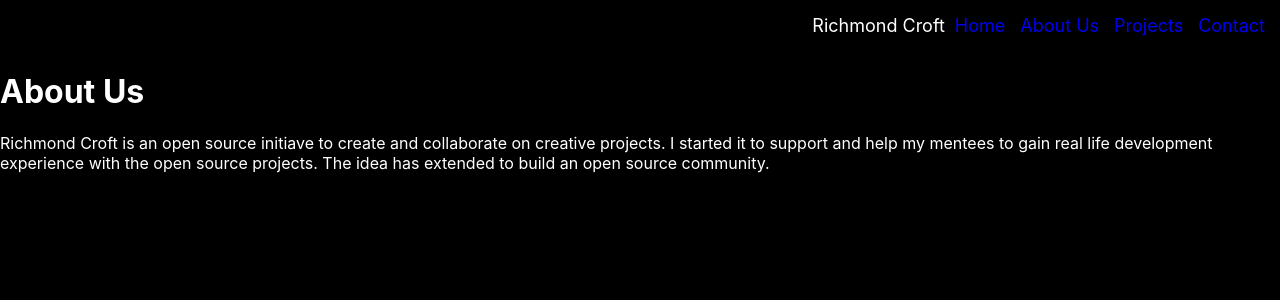
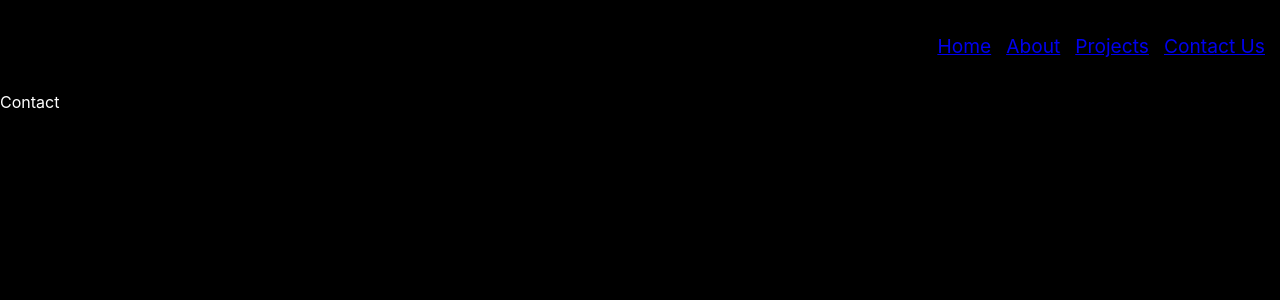
Before and after one commit to RichmondCroft/richmondcroft.com, a React (Create React App) app: page /contact in a window 1280 px wide. Shown: the top 300 px of the page. Built offline with nearby package versions, Linux system fonts and the light colour scheme.

Commit message:
Added react-router

```diff
--- a/src/Body/HomeTabDisplay/index.js
+++ /dev/null
@@ -1,12 +0,0 @@
-export default function HomeTabDisplay(){
-    return(
-        <div>
-            <h1>About Us</h1>
-            Richmond Croft is an open source initiave to
-            create and collaborate on creative projects. I started
-            it to support and help my mentees to gain real life development
-            experience with the open source projects. The idea has extended to
-            build an open source community.
-        </div>
-    )
-}
--- a/src/Header/About/index.js
+++ b/src/Header/About/index.js
@@ -1,9 +1,12 @@
 export default function About(){
     return(
-        <li>
-            <a href="#">
-            About Us
-            </a>
-            </li>
+        <div>
+            <h1>About Us</h1>
+            Richmond Croft is an open source initiave to
+            create and collaborate on creative projects. I started
+            it to support and help my mentees to gain real life development
+            experience with the open source projects. The idea has extended to
+            build an open source community.
+        </div>
     )
     }
--- a/src/Header/Contact/index.js
+++ b/src/Header/Contact/index.js
@@ -1,9 +1,5 @@
 export default function Contact(){
     return(
-        <li>
-            <a href="#">
-            Contact
-            </a>
-            </li>
+        <div>Contact</div>
     )
 }
--- a/src/Header/Home/index.js
+++ b/src/Header/Home/index.js
@@ -1,7 +1,5 @@
 export default function Home(){
     return(
-        <li >
-            <a href="#">Home</a>
-        </li>
+       <div>Home</div>
     )
 }
--- a/src/Header/Projects/index.js
+++ b/src/Header/Projects/index.js
@@ -1,9 +1,5 @@
 export default function Projects(){
     return(
-        <li>
-            <a href="#">
-            Projects
-            </a>
-            </li>
+       <div>Projects</div>
     )
 }
--- /dev/null
+++ b/src/Layout/index.js
@@ -0,0 +1,28 @@
+import { Outlet,Link } from "react-router-dom";
+
+import './style.css'
+export default function Layout(){
+    return(
+        <>
+           <div>
+                <nav>
+                    <ul  className="navigation-menu-components">
+                        <li>
+                            <Link to= '/'>Home</Link>
+                        </li>
+                        <li>
+                            <Link to='/about'>About</Link>
+                        </li>
+                        <li>
+                            <Link to='/project'>Projects</Link>
+                        </li>
+                        <li>
+                            <Link to='/contact'>Contact Us</Link>
+                        </li>
+                    </ul>
+                </nav>
+            </div>
+          <Outlet/>
+        </>
+    )
+}
--- /dev/null
+++ b/src/Layout/style.css
@@ -0,0 +1,12 @@
+.navigation-menu-components{
+    color: white;
+    display: flex;
+    list-style-type: none;
+    gap: 15px;
+    font-size: larger;
+    justify-content: flex-end;
+    padding:  15px;
+}
+.navigation-menu-components:link{
+    color: #fff;
+}
--- a/src/NavigationMenu/index.js
+++ b/src/NavigationMenu/index.js
@@ -1,26 +1,24 @@
+import { BrowserRouter, Link, Route, Routes } from "react-router-dom";
+
+import './style.css'
+import Layout from "../Layout";
 import Home from "../Header/Home";
 import Contact from "../Header/Contact";
 import About from "../Header/About";
-import './style.css'
 import Projects from "../Header/Projects";
-import HomeTabDisplay from "../Body/HomeTabDisplay";
-import { BrowserRouter } from "react-router-dom";
 
 export default function NavigationMenu() {
 
     return <>
-        <div className="navigation-menu" >
-            <div className="richmondCroft-logo">
-                Richmond Croft
-            </div>
-            <div className="navigation-menu-right-side-contents">
+        <BrowserRouter>
+         <Layout></Layout>
+            <Routes>
+                    <Route path='/' element={<Home />}></Route>
+                    <Route path = '/about' element = {<About/>}></Route>
+                    <Route path = '/project' element = {<Projects/>}></Route>
+                    <Route path= '/contact' element = {<Contact/>}></Route>
+            </Routes>
+        </BrowserRouter>
 
-                <Home />
-                <About />
-                <Projects />
-                <Contact />
-            </div>
-        </div>
-        <HomeTabDisplay />
     </>
 }
```
Also changed, not shown: src/Body/ContactUsDisplay/index.js (deleted), src/Body/ProjectTabDisplay/index.js (deleted).
